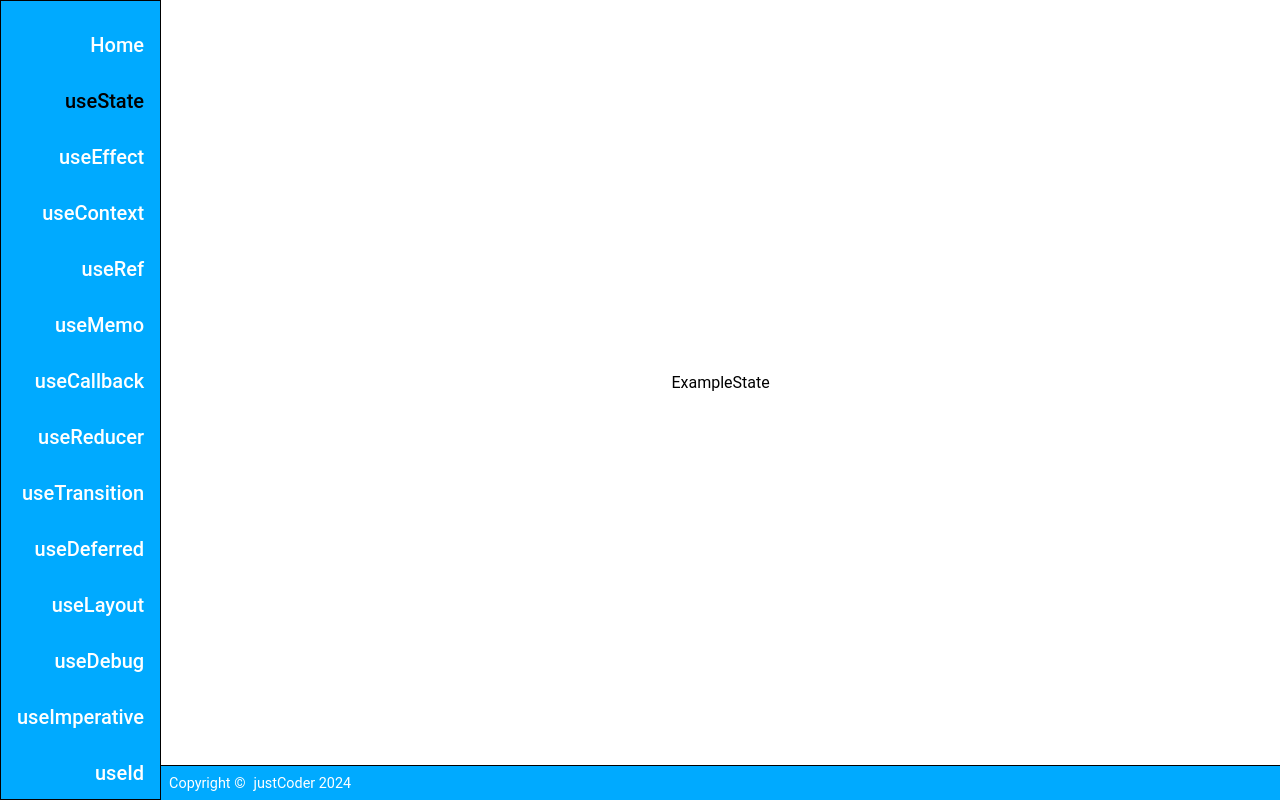
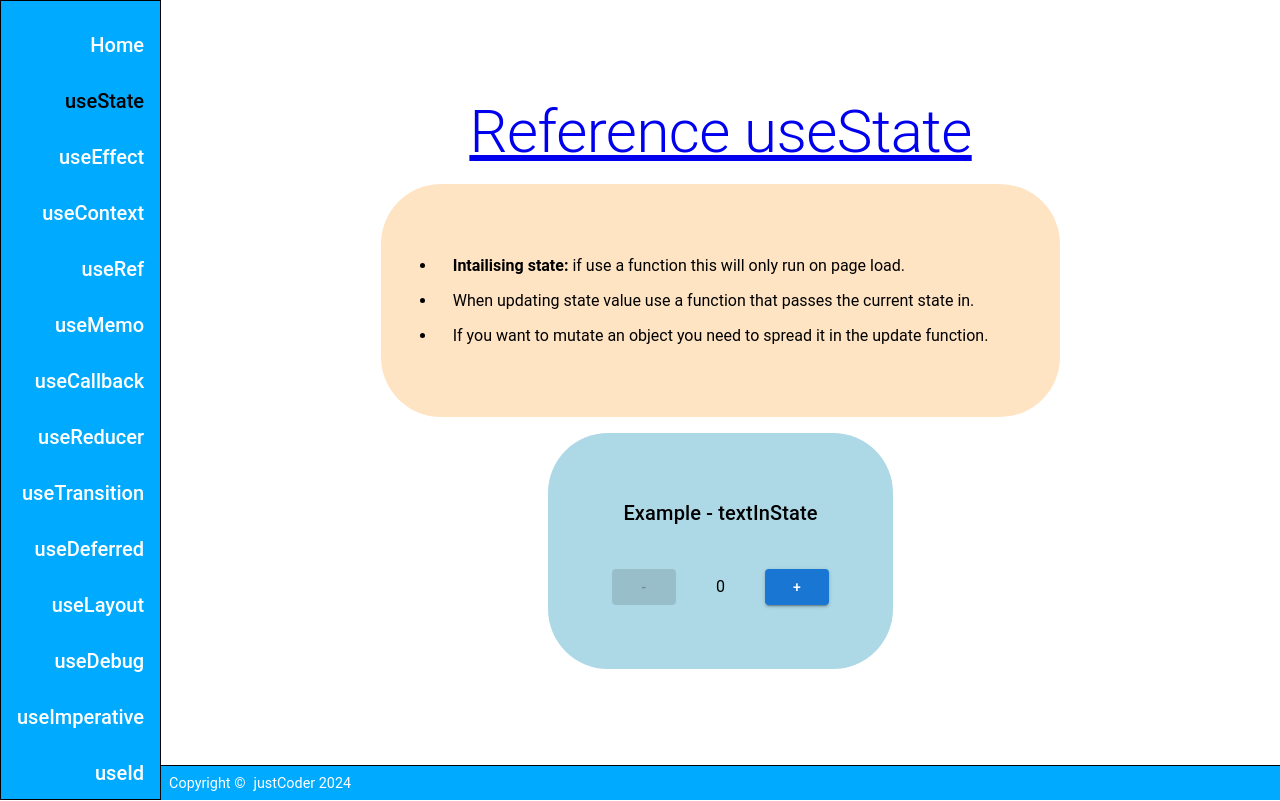
Before and after one commit to JC-Study-08-General/wds-reactHooks, a React (Create React App) app: page /usestate in a window 1280 px wide. Built offline with nearby package versions, Linux system fonts and the light colour scheme.

Commit message:
feat: usestate complete

```diff
--- a/src/content/useState.jsx
+++ b/src/content/useState.jsx
@@ -1,12 +1,68 @@
-import React from "react";
+import { Box, Button, List, ListItem, Stack, Typography } from "@mui/material";
+import React, { useState } from "react";
 import MainLayout from "../_mainLayout/pages/MainLayoutView";
-import { Stack } from "@mui/material";
 
 function ExampleState() {
+  // *** Basic Example ***
+  // const [count, setCount] = useState(0);
+  // *** Example where initalised only on first page load ***
+  // const [count, setCount] = useState(() => 0);
+  // *** Exampe of object in state ***
+  const [stateObj, setStateObj] = useState({ count: 0, text: "textInState" });
+
+  function increaseCount() {
+    // setCount((preCount) => (preCount += 1));
+    setStateObj((preState) => {
+      return { ...preState, count: preState.count + 1 };
+    });
+  }
+
+  function decreaseCount() {
+    // setCount((preCount) => (preCount -= 1));
+    setStateObj((preState) => {
+      return {
+        ...preState,
+        count: preState.count - 1,
+        text: preState.text === "textInState" ? "SomeNewTextInState" : "textInState",
+      };
+    });
+  }
+
   return (
     <MainLayout>
       <Stack justifyContent={"center"} alignItems={"center"}>
-        ExampleState
+        <a href="https://react.dev/reference/react/useState" target="_blank" rel="noreferrer">
+          <Typography variant="h2">Reference useState</Typography>
+        </a>
+        <Box sx={{ maxWidth: 800, margin: 2, backgroundColor: "bisque", padding: 7, borderRadius: 15 }}>
+          <List sx={{ listStyleType: "disc" }}>
+            <ListItem sx={{ display: "list-item" }}>
+              <span style={{ fontWeight: "bold" }}>Intailising state: </span>if use a function this will only run on
+              page load.
+            </ListItem>
+            <ListItem sx={{ display: "list-item" }}>
+              When updating state value use a function that passes the current state in.
+            </ListItem>
+            <ListItem sx={{ display: "list-item" }}>
+              If you want to mutate an object you need to spread it in the update function.
+            </ListItem>
+          </List>
+        </Box>
+        <Stack alignItems={"center"} sx={{ backgroundColor: "lightblue", padding: 8, borderRadius: 15 }}>
+          <Typography variant="h6" sx={{ marginBottom: 5 }}>
+            Example - {stateObj.text}
+          </Typography>
+          <Stack direction={"row"} alignItems={"center"} gap={5}>
+            <Button variant="contained" onClick={decreaseCount} disabled={!stateObj.count}>
+              -
+            </Button>
+            {/* <Typography>{count}</Typography> */}
+            <Typography>{stateObj.count}</Typography>
+            <Button variant="contained" onClick={increaseCount}>
+              +
+            </Button>
+          </Stack>
+        </Stack>
       </Stack>
     </MainLayout>
   );
```
Also changed, not shown: 1 other file (tests, documents, lock files or other folders).
